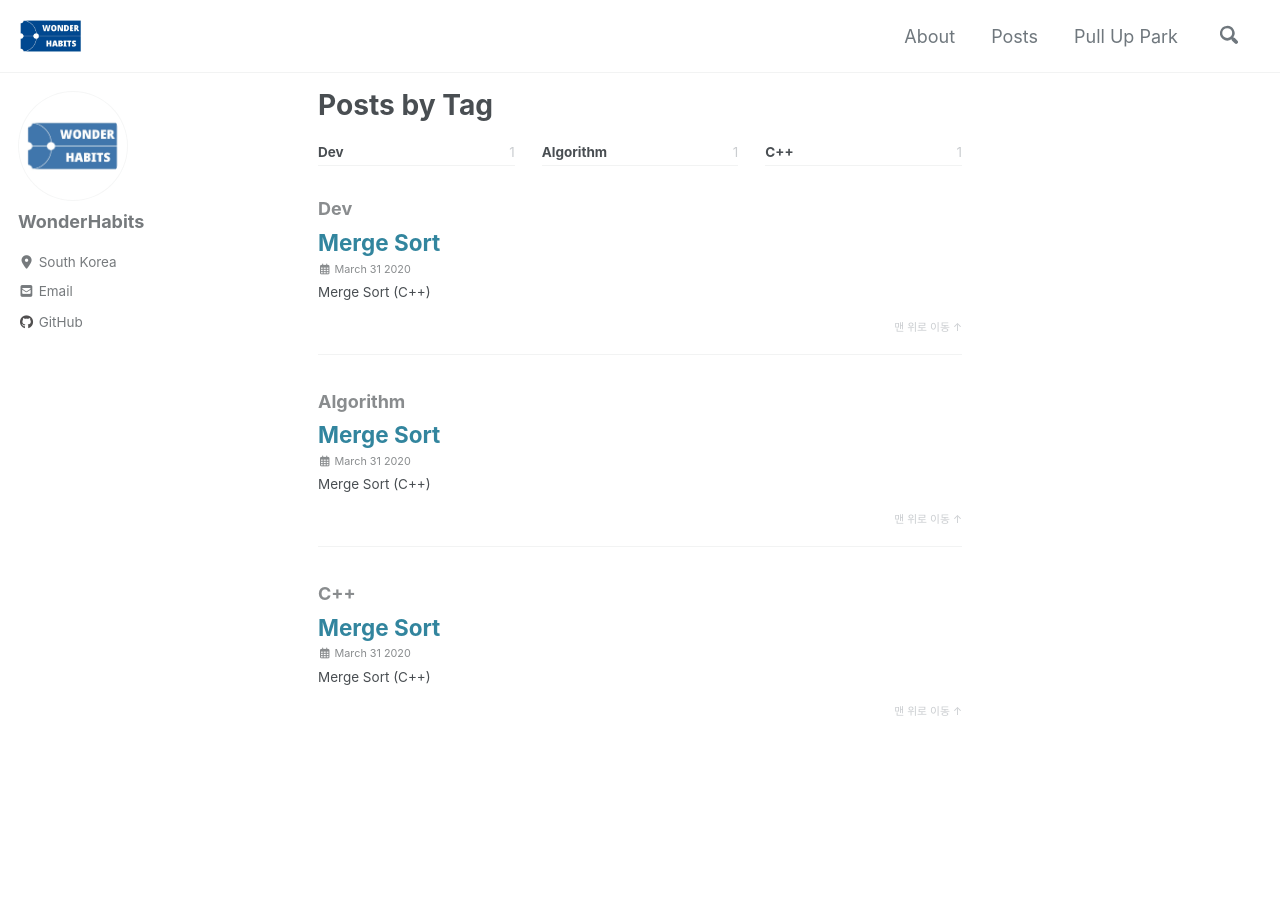
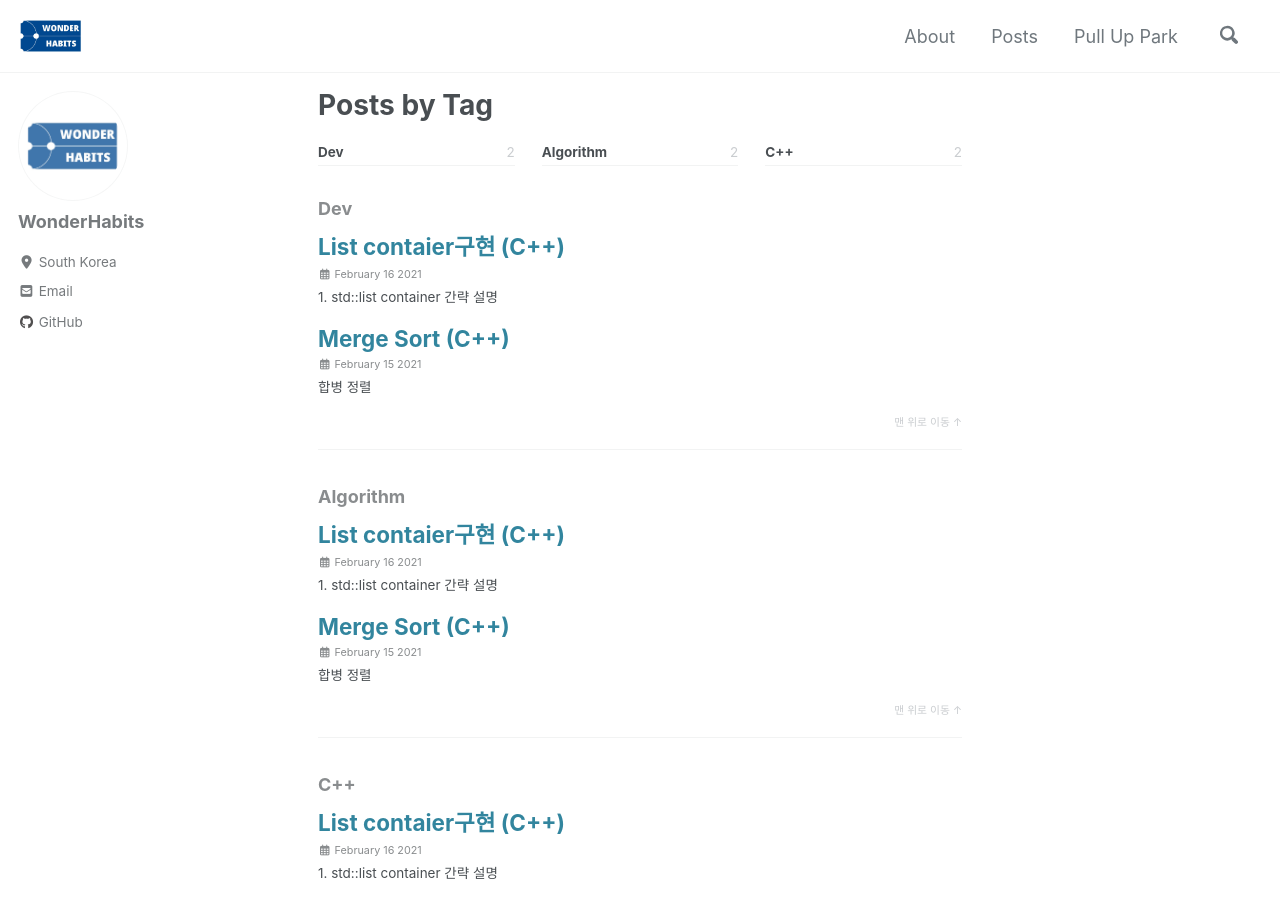
Before and after one commit to WonderHabits/wonderhabits.github.io, a Jekyll site: the page built from _pages/tag-archive.md, in a window 1280 px wide and 900 px high. Built offline with Jekyll 4.4.1, drawn with Linux system fonts in a browser that asks for light colours; cached includes are drawn as plain includes; nearby versions of some CDN libraries; some of the changed lines change nothing that is shown; some of the changed text lies outside the part shown.

Commit message:
list container 구현(C++)

````diff
--- a/_posts/2020-03-31-dev-coding_interview_mergeSort.md
+++ b/_posts/2021-02-15-dev-coding_interview_mergeSort.md
@@ -1,5 +1,5 @@
 ---
-title: "Merge Sort"
+title: "Merge Sort (C++)"
 header:
   # image: /assets/images/koin.jpg
 categories:
@@ -11,8 +11,6 @@ tags:
 toc: true
 last_modified_at: 2021-02-15
 ---
-# Merge Sort (C++)
-
 [합병 정렬](https://ko.wikipedia.org/wiki/%ED%95%A9%EB%B3%91_%EC%A0%95%EB%A0%AC)
 
  Coding Interview에서 자주 사용되는 Sorting 알고리즘 중 하나이다.
--- /dev/null
+++ b/_posts/2021-02-16-dev-coding_interview_list.md
@@ -0,0 +1,337 @@
+---
+title: "List contaier구현 (C++)"
+header:
+  # image: /assets/images/koin.jpg
+categories:
+  - Coding Interview
+tags:
+  - Dev
+  - Algorithm
+  - C++
+toc: true
+last_modified_at: 2021-02-16
+---
+# 1. std::list container 간략 설명
+
+ std::list는 어느 위치에서든 요소를 일정한 시간 삽입 및 제거할 수 있도록 지원하는 STL container종류 중 하나이다
+
+ 일반적으로 doubly linked list로 구현이 된다.
+
+ linked list의 자세한 내용은 아래 영상을 참고하면 된다.
+
+[[자료구조 알고리즘] 단방향 Linked List 구현 in Java](https://www.youtube.com/watch?v=C1SDkdPvQPA)
+
+ std::list가 지원하는 여러 함수 중에 우리가 구현 할 7개의 함수는 다음과 같다.
+
+[std::list member functions](https://www.notion.so/28625e59dfa0463cba5e964459720cb0)
+
+그럼 이제 위의 함수들의 실제 sample code를 사용해보자.
+
+```cpp
+#include <iostream>
+#include <list>
+#include <string>
+
+using namespace std;
+
+void show(list<int> lst, string str) {
+    cout << "===== List Info : " << str.c_str() << " =====" <<endl;
+    for (auto itr = lst.begin(); itr != lst.end(); itr++) {
+        cout << *itr << " ";
+    }
+    cout << endl;
+}
+
+void main() {
+    list<int> lst;
+    lst.push_back(1);
+    lst.push_back(2);
+    lst.push_back(3);
+    show(lst, "push_back 1, 2, 3");
+    lst.push_front(4);
+    lst.push_front(5);
+    lst.push_front(6);
+    show(lst, "push_front 4, 5, 6");
+    lst.pop_back();
+    show(lst, "pop_back");
+    lst.pop_front();
+    show(lst, "pop_front");
+    auto it = lst.begin();
+    for (int i = 0; i < 1; i++)
+        it++;
+    lst.insert(it, 10);
+    show(lst, "insert 10 at second");
+    it = lst.begin();
+    for (int i = 0; i < 2; i++)
+        it++;
+    lst.erase(it);
+    show(lst, "erase element at third");
+    lst.remove(1);
+    show(lst, "erase 1");
+}
+```
+
+결과 :
+
+```
+===== List Info : push_back 1, 2, 3 =====
+1 2 3
+===== List Info : push_front 4, 5, 6 =====
+6 5 4 1 2 3
+===== List Info : pop_back =====
+6 5 4 1 2
+===== List Info : pop_front =====
+5 4 1 2
+===== List Info : insert 10 at second =====
+5 10 4 1 2
+===== List Info : erase element at third =====
+5 10 1 2
+===== List Info : erase 1 =====
+5 10 2
+```
+
+# 2. Doubly linked list 로 구현
+
+```cpp
+#include <iostream>
+#include <string>
+
+using namespace std;
+
+typedef struct _node {
+    _node* prev;
+    _node* next;
+    int val;
+}Node;
+
+class List {
+private:
+    int size;
+    Node* front;
+    Node* back;
+    void init();
+    void release();
+    Node* createNode(const int val);
+    void deleteNode(Node** node);
+    bool isEmpty();
+
+public:
+    List();
+    ~List();
+    void show(string str);
+    void push_back(int val);
+    void push_front(int val);
+    void pop_back();
+    void pop_front();
+    void insert(int pos, int val);
+    void erase(int pos);
+};
+
+void main() {
+    List lst;
+    lst.push_back(1);
+    lst.push_back(2);
+    lst.push_back(3);
+    lst.show("push_back 1, 2, 3");
+    lst.push_front(4);
+    lst.push_front(5);
+    lst.push_front(6);
+    lst.show("push_front 4, 5, 6");
+    lst.pop_back();
+    lst.show("pop_back");
+    lst.pop_front();
+    lst.show("pop_front");
+    lst.insert(1, 10);
+    lst.show("insert 10 at second");
+
+    //lst.erase(it);
+    //show(lst, "erase element at third");
+    //lst.remove(1);
+    //show(lst, "erase 1");
+}
+
+void List::init()
+{
+    size = 0;
+    front = back = nullptr;
+}
+
+void List::release()
+{
+    size = 0;
+    Node* cur = front;
+    while (cur != nullptr) {
+        Node* tmp = cur;
+        cur = cur->next;
+        delete tmp;
+    }
+    front = back = nullptr;
+}
+
+Node* List::createNode(const int val)
+{
+    Node* newNode = new Node;
+    newNode->val = val;
+    newNode->prev = newNode->next = nullptr;
+    return newNode;
+}
+
+void List::deleteNode(Node** node)
+{
+    Node* cur = *node;
+    if (cur != nullptr)
+        delete cur;
+    *node = nullptr;
+}
+
+bool List::isEmpty()
+{
+    // front, end pointer 가 null 일 경우 empty
+    // 여기선 간략히 front만 체크
+    if (front == nullptr)
+        return true;
+    return false;
+}
+
+List::List()
+{
+    init();
+}
+
+List::~List()
+{
+    release();
+}
+
+void List::show(string str)
+{
+    cout << "===== List Info : " << str.c_str() << " =====" << endl;
+    Node* cur = front;
+    while (cur != nullptr) {
+        cout << cur->val << " ";
+        cur = cur->next;
+    }
+    cout << endl;
+    cur = back;
+    while (cur != nullptr) {
+        cout << cur->val << " ";
+        cur = cur->prev;
+    }
+    cout << endl;
+}
+
+void List::push_back(int val)
+{
+    Node* newNode = createNode(val);
+    // list 가 비어있을 경우 front, back node pointer 에 newNode를 삽입
+    if (isEmpty()) {
+        front = back = newNode;
+    }
+    else {
+        // back 뒤에 이어주고 back을 newNode로 대체한다.
+        back->next = newNode;
+        newNode->prev = back;
+        back = newNode;
+    }
+}
+
+void List::push_front(int val)
+{
+    Node* newNode = createNode(val);
+    // list 가 비어있을 경우 front, back node pointer 에 newNode를 삽입
+    if (isEmpty()) {
+        front = back = newNode;
+    }
+    else {
+        // front 앞에 이어주고 front를 newNode로 대체한다.
+        front->prev = newNode;
+        newNode->next = front;
+        front = newNode;
+    }
+}
+
+void List::pop_back()
+{
+    if (!isEmpty()) {
+        if (front == back) {
+            deleteNode(&front);
+            front = back = nullptr;
+        }
+        else {
+            // back node를 back의 prev node로 옮기고 마지막에 남은 node는 지워준다.
+            Node* cur = back;
+            back = back->prev;
+            back->next = nullptr;
+            deleteNode(&cur);
+        }
+    }
+}
+
+void List::pop_front()
+{
+    if (!isEmpty()) {
+        if (front == back) {
+            deleteNode(&front);
+            front = back = nullptr;
+        }
+        else {
+            // front node를 front의 next node로 옮기고 마지막에 남은 node는 지워준다.
+            Node* cur = front;
+            front = front->next;
+            front->prev = nullptr;
+            deleteNode(&cur);
+        }
+    }
+}
+
+void List::insert(int pos, int val)
+{
+    if (!isEmpty()) {
+        Node* cur = front;
+        // back 이 아닐때에는 다음 노드로 넘어간다.
+        for (int i = 0; i < pos - 1; i++) {
+            if (cur != back)
+                cur = cur->next;
+        }
+        if (cur == back) {
+            // 맨 끝에만 삽입
+            push_back(val);
+        }
+        else {
+            // current node 뒤에 삽입
+            Node* newNode = createNode(val);
+            Node* next = cur->next;
+            cur->next = newNode;
+            newNode->prev = cur;
+            newNode->next = next;
+            next->prev = newNode;
+        }
+    }
+}
+
+void List::erase(int pos)
+{
+    if (!isEmpty()) {
+        Node* cur = front;
+        // back 이 아닐때에는 다음 노드로 넘어간다.
+        for (int i = 0; i < pos; i++) {
+            if (cur != back)
+                cur = cur->next;
+        }
+
+        if (cur == back) {
+            // 맨 끝에만 삽입
+            push_back(val);
+        }
+        else {
+            // current node 뒤에 삽입
+            Node* newNode = createNode(val);
+            Node* next = cur->next;
+            cur->next = newNode;
+            newNode->prev = cur;
+            newNode->next = next;
+            next->prev = newNode;
+        }
+    }
+}
+```
````
